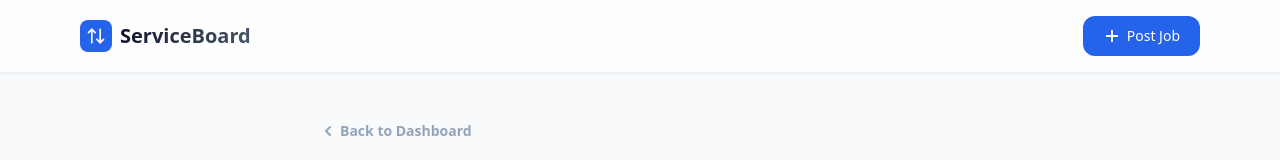
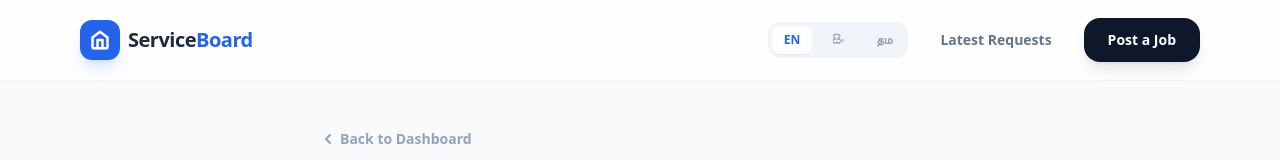
Before and after one commit to ishani-perera/mini-service-board, a Next.js app in the folder mini-service-board/frontend/: page /jobs/new in a window 1280 px wide. Shown: the top 160 px of the page. Built offline with nearby package versions, Linux system fonts and the light colour scheme; no server answers.

Commit message:
implement responsive Navbar component with language switcher and navigation links

```diff
--- a/mini-service-board/frontend/src/app/page.js
+++ b/mini-service-board/frontend/src/app/page.js
@@ -5,6 +5,7 @@ import { getJobs } from '../lib/api';
 import Navbar from '../components/Navbar';
 import JobCard from '../components/JobCard';
 import SkeletonCard from '../components/SkeletonCard';
+import { useLanguage } from '../context/LanguageContext';
 
 const CATEGORIES = [
   { name: 'Plumbing', icon: '🚰' },
@@ -29,6 +30,7 @@ export default function HomePage() {
   const [category, setCategory] = useState('All');
   const [status, setStatus] = useState('All');
   const [search, setSearch] = useState('');
+  const { t } = useLanguage();
 
   const fetchJobs = async () => {
     setLoading(true);
@@ -73,12 +75,11 @@ export default function HomePage() {
         <div className="max-w-6xl mx-auto px-4 relative z-10">
           <div className="text-center max-w-3xl mx-auto mb-12">
             <h1 className="text-5xl sm:text-6xl font-black tracking-tight text-slate-900 mb-6">
-              Expert Home Services <br />
-              <span className="text-transparent bg-clip-text bg-gradient-to-r from-blue-600 to-indigo-600">At Your Fingertips</span>
+              {t.heroTitle} <br />
+              <span className="text-transparent bg-clip-text bg-gradient-to-r from-blue-600 to-indigo-600">{t.heroSubtitle}</span>
             </h1>
             <p className="text-slate-500 text-lg sm:text-xl leading-relaxed">
-              Connect with verified electricians, plumbers, painters, and more.
-              Sri Lanka's most trusted platform for reliable home maintenance.
+              {t.heroDesc}
             </p>
           </div>
 
@@ -91,7 +92,7 @@ export default function HomePage() {
                  </div>
                  <input
                   type="text"
-                  placeholder="What service do you need?"
+                  placeholder={t.searchPlaceholder}
                   className="w-full py-4 px-4 bg-transparent outline-none text-slate-700 font-medium placeholder:text-slate-400"
                   value={search}
                   onChange={(e) => setSearch(e.target.value)}
@@ -101,7 +102,7 @@ export default function HomePage() {
                 onClick={handleSearch}
                 className="w-full sm:w-auto bg-blue-600 text-white px-10 py-4 rounded-[1.5rem] font-bold hover:bg-blue-700 transition-all shadow-lg shadow-blue-600/20 active:scale-[0.98]"
               >
-                Find Help
+                {t.findHelp}
               </button>
             </div>
           </div>
@@ -113,8 +114,8 @@ export default function HomePage() {
         <div className="max-w-6xl mx-auto px-4">
           <div className="flex items-end justify-between mb-10">
             <div>
-              <h2 className="text-sm font-black text-blue-600 uppercase tracking-[0.2em] mb-2">Service Categories</h2>
-              <p className="text-2xl font-bold text-slate-900">Explore by specialized trade</p>
+              <h2 className="text-sm font-black text-blue-600 uppercase tracking-[0.2em] mb-2">{t.categories}</h2>
+              <p className="text-2xl font-bold text-slate-900">{t.exploreTrade}</p>
             </div>
             <button
               onClick={() => {setCategory('All'); setSearch('');}}
@@ -147,8 +148,8 @@ export default function HomePage() {
       <main className="max-w-6xl mx-auto px-4 py-24">
         <div className="flex flex-col md:flex-row items-start justify-between gap-12 mb-12">
           <div className="flex-1">
-             <h2 className="text-3xl font-black text-slate-900 mb-4">Latest Requests</h2>
-             <p className="text-slate-500 font-medium">Browse active jobs posted by homeowners across Sri Lanka.</p>
+             <h2 className="text-3xl font-black text-slate-900 mb-4">{t.latestRequests}</h2>
+             <p className="text-slate-500 font-medium">{t.browseJobs}</p>
           </div>
 
           <div className="flex items-center gap-3 bg-white p-1.5 rounded-2xl border border-slate-200">
@@ -211,17 +212,17 @@ export default function HomePage() {
             <div className="grid grid-cols-1 md:grid-cols-3 gap-12 text-center">
                <div className="space-y-4">
                   <div className="bg-blue-500/20 w-16 h-16 rounded-2xl flex items-center justify-center mx-auto text-blue-400 text-2xl">🛡️</div>
-                  <h4 className="text-xl font-bold">Verified Pros</h4>
+                  <h4 className="text-xl font-bold">{t.verifiedPros}</h4>
                   <p className="text-slate-400 text-sm leading-relaxed">Every tradesman is background checked and identity verified for your security.</p>
                </div>
                <div className="space-y-4">
                   <div className="bg-emerald-500/20 w-16 h-16 rounded-2xl flex items-center justify-center mx-auto text-emerald-400 text-2xl">💰</div>
-                  <h4 className="text-xl font-bold">Fair Pricing</h4>
+                  <h4 className="text-xl font-bold">{t.fairPricing}</h4>
                   <p className="text-slate-400 text-sm leading-relaxed">Compare multiple quotes and choose the best value for your project budget.</p>
                </div>
                <div className="space-y-4">
                   <div className="bg-amber-500/20 w-16 h-16 rounded-2xl flex items-center justify-center mx-auto text-amber-400 text-2xl">⭐</div>
-                  <h4 className="text-xl font-bold">Real Reviews</h4>
+                  <h4 className="text-xl font-bold">{t.realReviews}</h4>
                   <p className="text-slate-400 text-sm leading-relaxed">Read honest feedback from homeowners who used the service before you hire.</p>
                </div>
             </div>
--- a/mini-service-board/frontend/src/components/Navbar.js
+++ b/mini-service-board/frontend/src/components/Navbar.js
@@ -1,24 +1,62 @@
+'use client';
+
 import Link from 'next/link';
+import { usePathname } from 'next/navigation';
+import { useLanguage } from '../context/LanguageContext';
 
 export default function Navbar() {
+  const pathname = usePathname();
+  const { lang, changeLang, t } = useLanguage();
+
   return (
-    <nav className="sticky top-0 z-50 bg-white/80 backdrop-blur-md border-b border-slate-200/60 shadow-sm">
-      <div className="max-w-6xl mx-auto px-4 py-4 flex items-center justify-between">
+    <nav className="sticky top-0 z-50 bg-white/80 backdrop-blur-md border-b border-slate-100">
+      <div className="max-w-6xl mx-auto px-4">
+        <div className="flex justify-between h-20 items-center">
           <Link href="/" className="flex items-center gap-2 group">
-          <div className="bg-blue-600 text-white p-1.5 rounded-lg group-hover:rotate-12 transition-transform">
-            <svg xmlns="http://www.w3.org/2000/svg" width="20" height="20" viewBox="0 0 24 24" fill="none" stroke="currentColor" strokeWidth="2" strokeLinecap="round" strokeLinejoin="round"><path d="m21 16-4 4-4-4"/><path d="M17 20V4"/><path d="m3 8 4-4 4 4"/><path d="M7 4v16"/></svg>
+            <div className="w-10 h-10 bg-blue-600 rounded-xl flex items-center justify-center text-white shadow-lg shadow-blue-500/20 group-hover:scale-110 transition-transform">
+               <svg xmlns="http://www.w3.org/2000/svg" width="20" height="20" viewBox="0 0 24 24" fill="none" stroke="currentColor" strokeWidth="3" strokeLinecap="round" strokeLinejoin="round"><path d="m3 9 9-7 9 7v11a2 2 0 0 1-2 2H5a2 2 0 0 1-2-2z"/><polyline points="9 22 9 12 15 12 15 22"/></svg>
             </div>
-          <span className="text-xl font-bold bg-clip-text text-transparent bg-gradient-to-r from-slate-900 to-slate-600">
-            ServiceBoard
+            <span className="font-black text-xl tracking-tight text-slate-800">
+              Service<span className="text-blue-600">Board</span>
             </span>
+          </Link>
+
+          <div className="hidden md:flex items-center gap-8">
+            <div className="flex items-center gap-2 bg-slate-100 p-1 rounded-xl">
+               <button
+                onClick={() => changeLang('en')}
+                className={`px-3 py-1.5 rounded-lg text-xs font-bold transition-all ${lang === 'en' ? 'bg-white text-blue-600 shadow-sm' : 'text-slate-400 hover:text-slate-600'}`}
+               >
+                 EN
+               </button>
+               <button
+                onClick={() => changeLang('si')}
+                className={`px-3 py-1.5 rounded-lg text-xs font-bold transition-all ${lang === 'si' ? 'bg-white text-blue-600 shadow-sm' : 'text-slate-400 hover:text-slate-600'}`}
+               >
+                 සිං
+               </button>
+               <button
+                onClick={() => changeLang('ta')}
+                className={`px-3 py-1.5 rounded-lg text-xs font-bold transition-all ${lang === 'ta' ? 'bg-white text-blue-600 shadow-sm' : 'text-slate-400 hover:text-slate-600'}`}
+               >
+                 தம
+               </button>
+            </div>
+
+            <Link
+              href="/"
+              className={`text-sm font-bold transition-colors ${pathname === '/' ? 'text-blue-600' : 'text-slate-500 hover:text-slate-900'}`}
+            >
+              {t.latestRequests}
             </Link>
             <Link
               href="/jobs/new"
-          className="btn-primary flex items-center gap-1.5 text-sm"
+              className="bg-slate-900 text-white px-6 py-3 rounded-2xl text-sm font-bold hover:bg-slate-800 transition-all shadow-lg shadow-slate-900/10 active:scale-[0.95]"
             >
-          <svg xmlns="http://www.w3.org/2000/svg" width="18" height="18" viewBox="0 0 24 24" fill="none" stroke="currentColor" strokeWidth="2.5" strokeLinecap="round" strokeLinejoin="round"><path d="M5 12h14"/><path d="M12 5v14"/></svg>
-          <span>Post Job</span>
+              {t.postJob}
             </Link>
+          </div>
+        </div>
       </div>
     </nav>
   );
```
Lines whose indentation alone changed are shown as unchanged.
